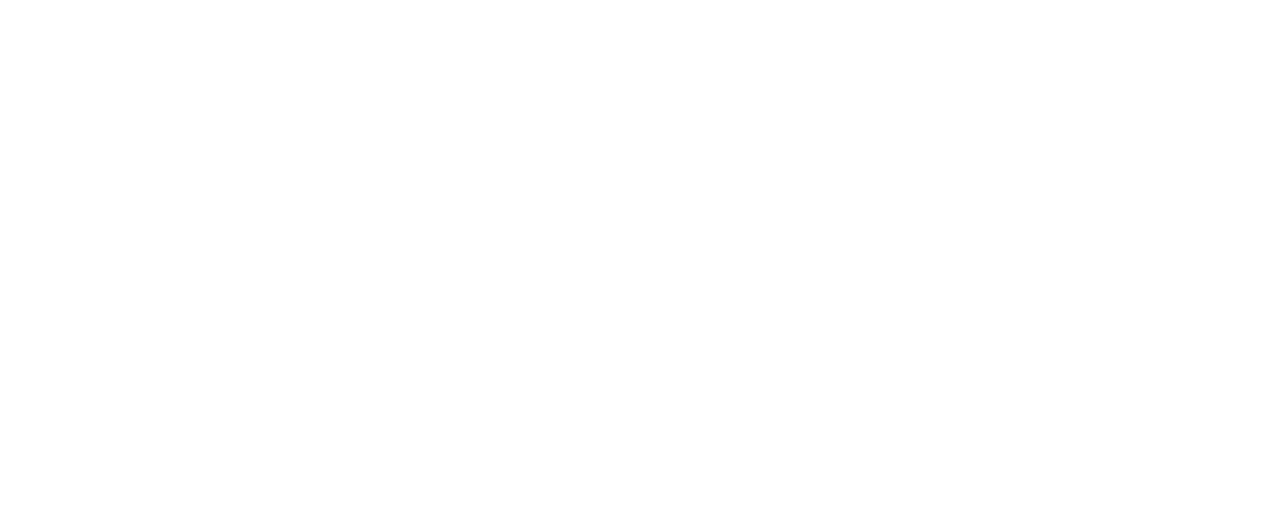
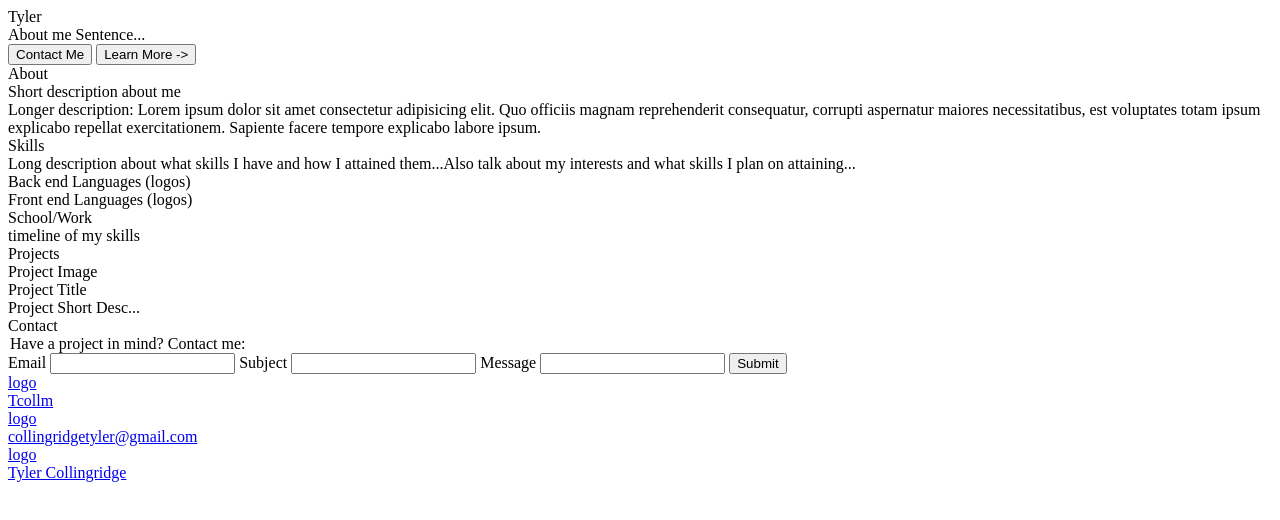
Before and after one commit to tcollm/portfolio-site, a website built with webpack: page src/index.html in a window 1280 px wide. Built offline with nearby package versions, Linux system fonts and the light colour scheme.

Commit message:
feat: create boilerplate for index.html

```diff
--- a/src/index.html
+++ b/src/index.html
@@ -3,7 +3,100 @@
   <head>
     <meta charset="UTF-8" />
     <meta name="viewport" content="width=device-width, initial-scale=1.0" />
-    <title>Document</title>
+    <title>Tyler Collingridge's Portfolio</title>
   </head>
-  <body></body>
+  <body>
+    <!-- TODO: make navbar absolute -->
+    <nav></nav>
+    <div class="page-container">
+      <section class="introduction">
+        <header>Tyler</header>
+        <div class="introduction body">
+          <div>About me Sentence...</div>
+          <!-- TODO: link Contact and About sections -->
+          <div class="button-wrapper">
+            <button>Contact Me</button>
+            <button>Learn More -></button>
+          </div>
+        </div>
+      </section>
+      <section class="about">
+        <header>About</header>
+        <div class="about body">
+          <div>Short description about me</div>
+          <div>
+            Longer description: Lorem ipsum dolor sit amet consectetur
+            adipisicing elit. Quo officiis magnam reprehenderit consequatur,
+            corrupti aspernatur maiores necessitatibus, est voluptates totam
+            ipsum explicabo repellat exercitationem. Sapiente facere tempore
+            explicabo labore ipsum.
+          </div>
+        </div>
+      </section>
+      <section class="skills">
+        <header>Skills</header>
+        <div class="skills body">
+          <div>
+            Long description about what skills I have and how I attained
+            them...Also talk about my interests and what skills I plan on
+            attaining...
+          </div>
+          <div>Back end Languages (logos)</div>
+          <div>Front end Languages (logos)</div>
+        </div>
+      </section>
+      <section class="work">
+        <header>School/Work</header>
+        <div class="work body">
+          <div>timeline of my skills</div>
+        </div>
+      </section>
+      <section class="projects">
+        <header>Projects</header>
+        <div class="projects body">
+          <!-- TODO: Make this an img carousel -->
+          <div>Project Image</div>
+          <div>Project Title</div>
+          <div>Project Short Desc...</div>
+        </div>
+      </section>
+      <section class="contact">
+        <header>Contact</header>
+        <div class="contact body">
+          <legend>Have a project in mind? Contact me:</legend>
+          <form action="">
+            <label for="email">Email</label>
+            <input type="email" id="email" />
+            <label for="subject">Subject</label>
+            <input type="subject" id="subject" />
+            <label for="message">Message</label>
+            <input type="message" id="message" />
+            <button type="submit">Submit</button>
+          </form>
+          <div class="github">
+            <a href="#">
+              <div>logo</div>
+              <div>Tcollm</div>
+            </a>
+          </div>
+          <div class="mail">
+            <!-- TODO: make sure that "mailto:" is correct -->
+            <a href="mailto:collingridgetyler@gmail.com">
+              <div>logo</div>
+              <div>collingridgetyler@gmail.com</div>
+            </a>
+          </div>
+          <div class="linkedin">
+            <a href="https://www.linkedin.com/in/tyler-collingridge-811630290/">
+              <div>logo</div>
+              <div>Tyler Collingridge</div>
+            </a>
+          </div>
+        </div>
+      </section>
+      <!-- <aside></aside> -->
+    </div>
+    <!-- Note: contact section acts as footer  -->
+    <!-- <footer></footer> -->
+  </body>
 </html>
--- a/src/index.js
+++ b/src/index.js
@@ -0,0 +1 @@
+// TDD!!
```
Also changed, not shown: 1 other file.
